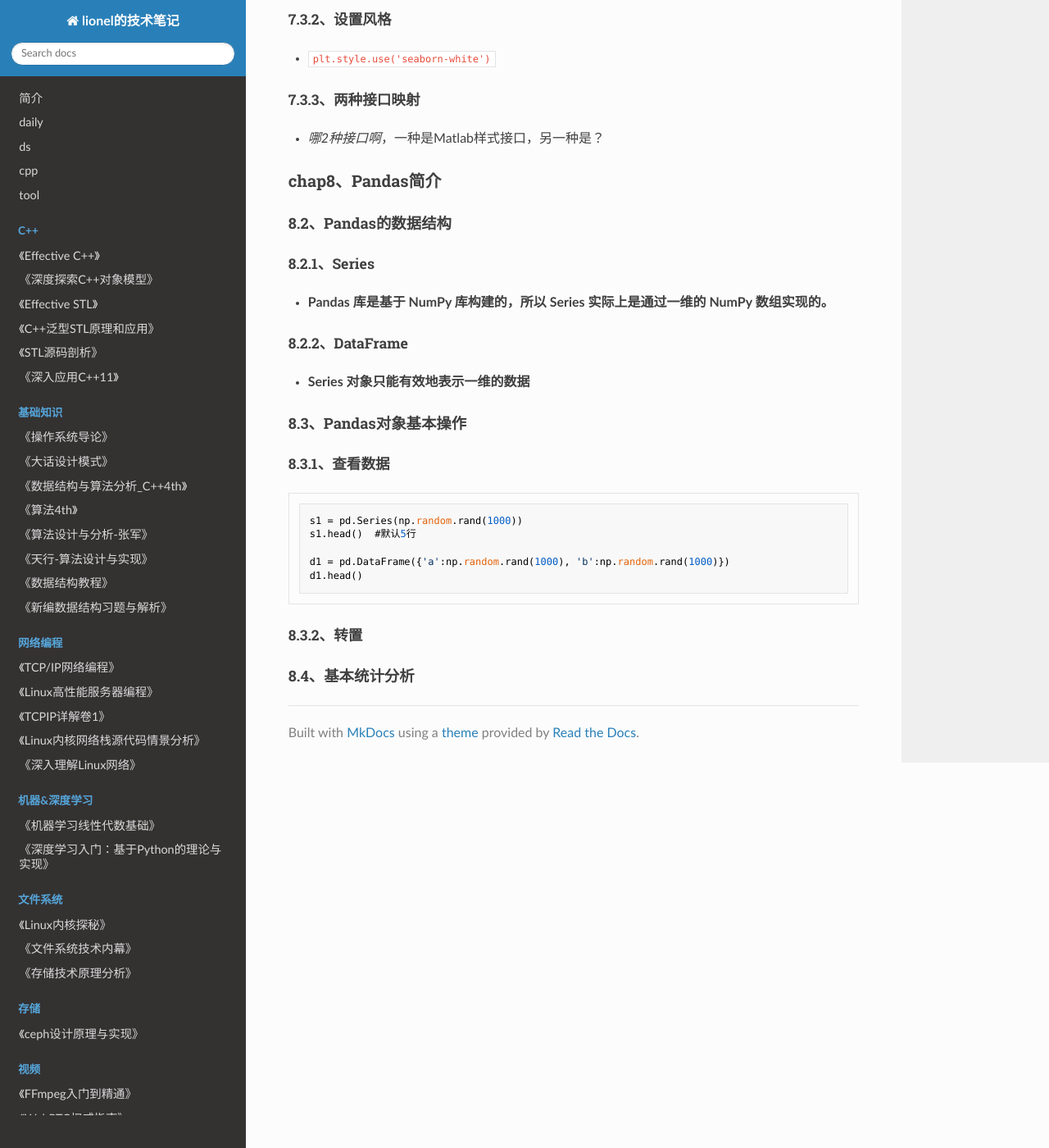
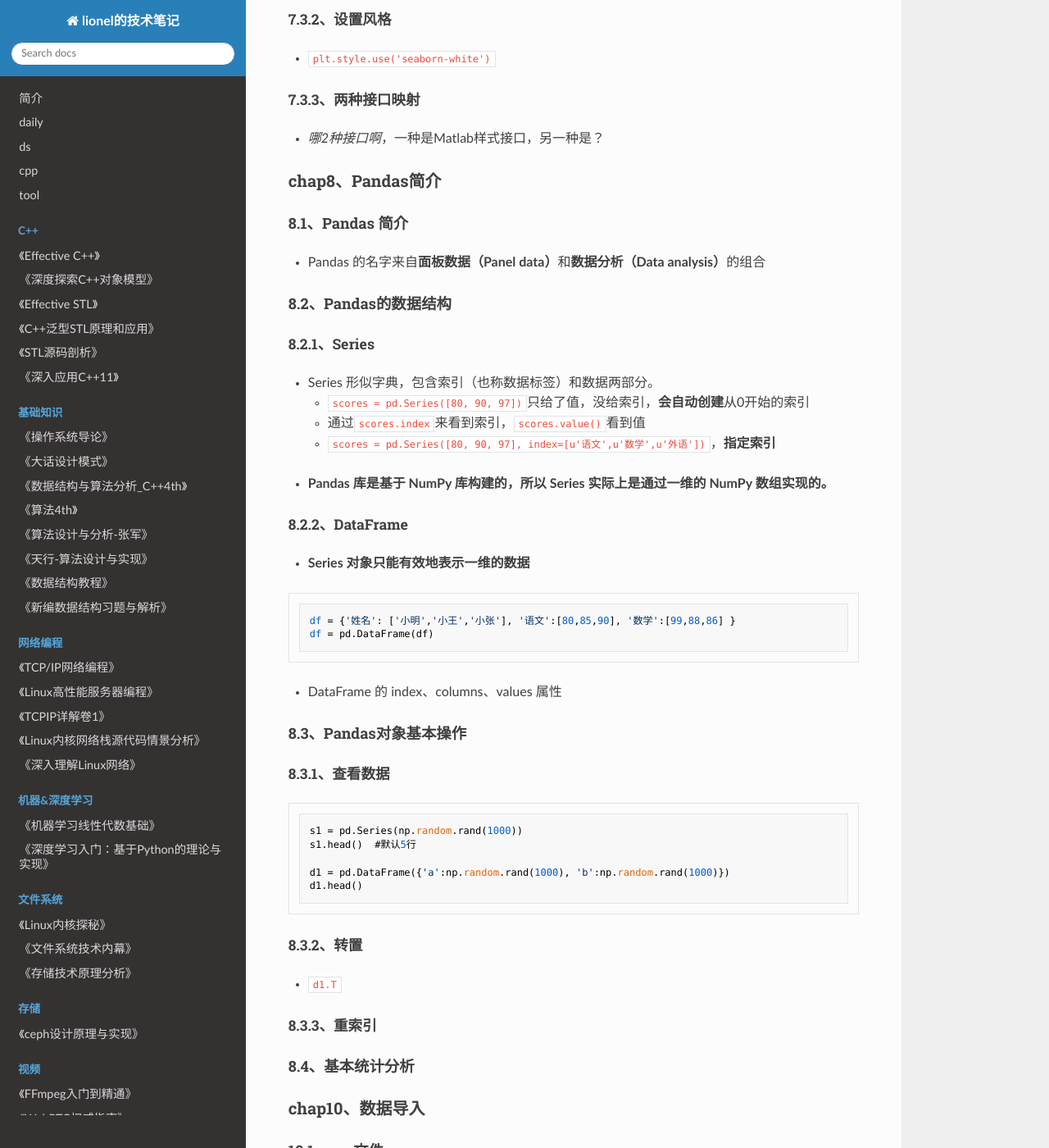
Before and after one commit to wolflion/booknotes, an MkDocs documentation site: the page built from docs/15tool/python/交互的python-数据分析入门.md, in a window 1280 px wide and 1400 px high, scrolled down 2641 px. Shown: the whole window at 82% size. Built offline with MkDocs 1.6.1, drawn with Linux system fonts in a browser that asks for light colours; nearby versions of some CDN libraries; some of the changed text lies outside the part shown.

Commit message:
Update 交互的python-数据分析入门.md

````diff
--- a/docs/15tool/python/交互的python-数据分析入门.md
+++ b/docs/15tool/python/交互的python-数据分析入门.md
@@ -119,15 +119,31 @@ ax2 = plt.axes([0.2, 0.65, 0.2, 0.2])# 子图距离左侧0.2，下方0.65，宽
 
 ### chap8、Pandas简介
 
+#### 8.1、Pandas 简介
+
++ Pandas 的名字来自**面板数据（Panel data）**和**数据分析（Data analysis）**的组合
+
 #### 8.2、Pandas的数据结构
 
 ##### 8.2.1、Series
+
++ Series 形似字典，包含索引（也称数据标签）和数据两部分。
+  + `scores = pd.Series([80, 90, 97])`只给了值，没给索引，**会自动创建**从0开始的索引
+  + 通过`scores.index`来看到索引，`scores.value()`看到值
+  + `scores = pd.Series([80, 90, 97], index=[u'语文',u'数学',u'外语'])`，**指定索引**
 
 + **Pandas 库是基于 NumPy 库构建的，所以 Series 实际上是通过一维的 NumPy 数组实现的。**
 
 ##### 8.2.2、DataFrame
 
 + **Series 对象只能有效地表示一维的数据**
+
+```python
+df = {'姓名': ['小明','小王','小张'], '语文':[80,85,90], '数学':[99,88,86] }
+df = pd.DataFrame(df)
+```
+
++ DataFrame 的 index、columns、values 属性
 
 #### 8.3、Pandas对象基本操作
 
@@ -145,4 +161,31 @@ d1.head()
 
 ##### 8.3.2、转置
 
++ `d1.T`
+
+##### 8.3.3、重索引
+
 #### 8.4、基本统计分析
+
+### chap10、数据导入
+
+#### 10.1、csv文件
+
+##### 10.1.3、使用Pandas库
+
++ `records = pd.read_csv('records.csv')`
++ `records.cloumns`和`records.index`
+
+#### 10.2、csv变体
+
+##### 10.2.2、使用Pandas导入
+
++ `pd.read_csv('records.tsv', sep='\t')`，**多了一个sep属性**
+
+#### 10.3、Excel文件
+
+##### 10.3.1、检查数据
+
+##### 10.3.2、准备工作
+
+##### 10.3.3、使用Pandas读写Excel
````
